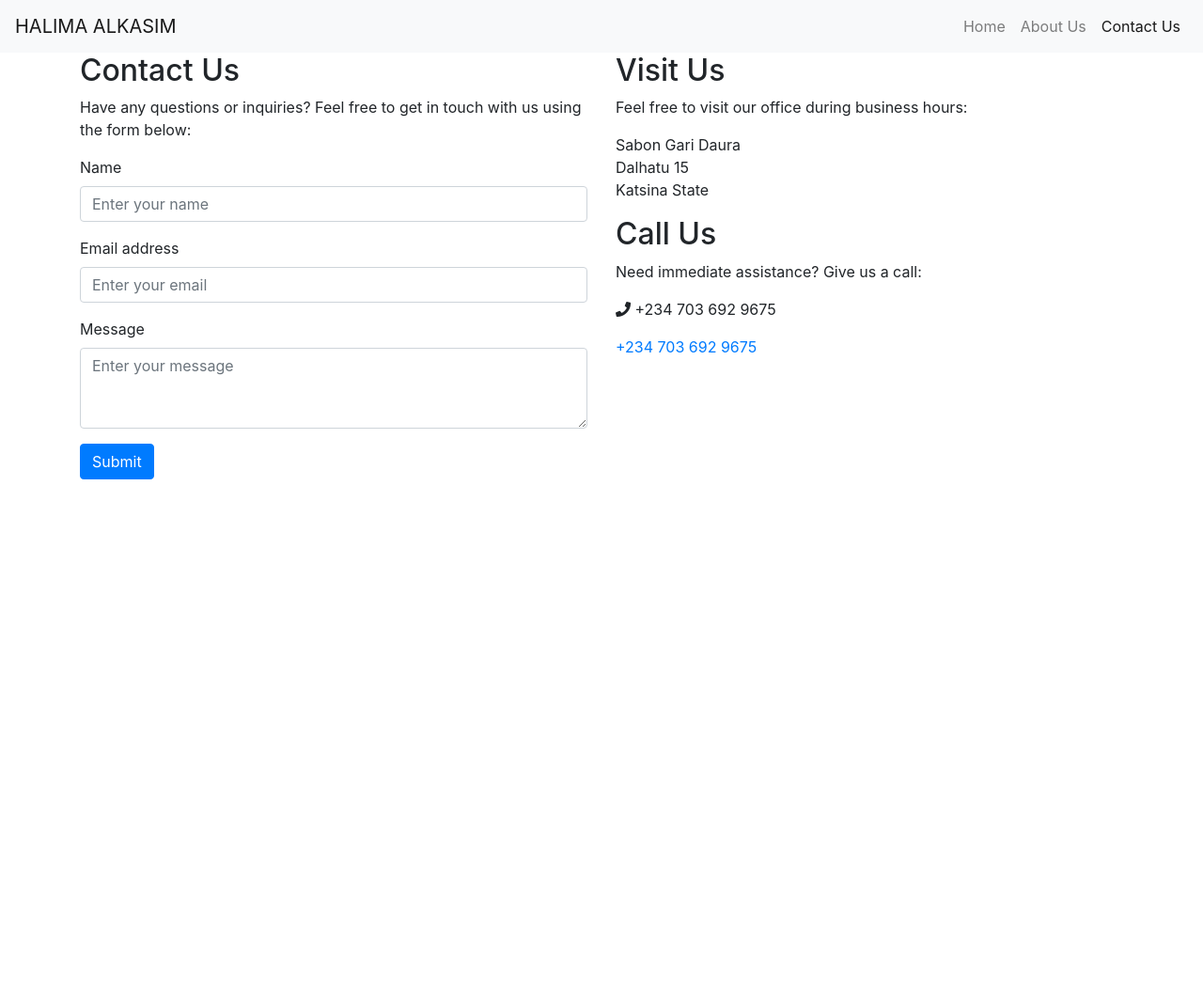
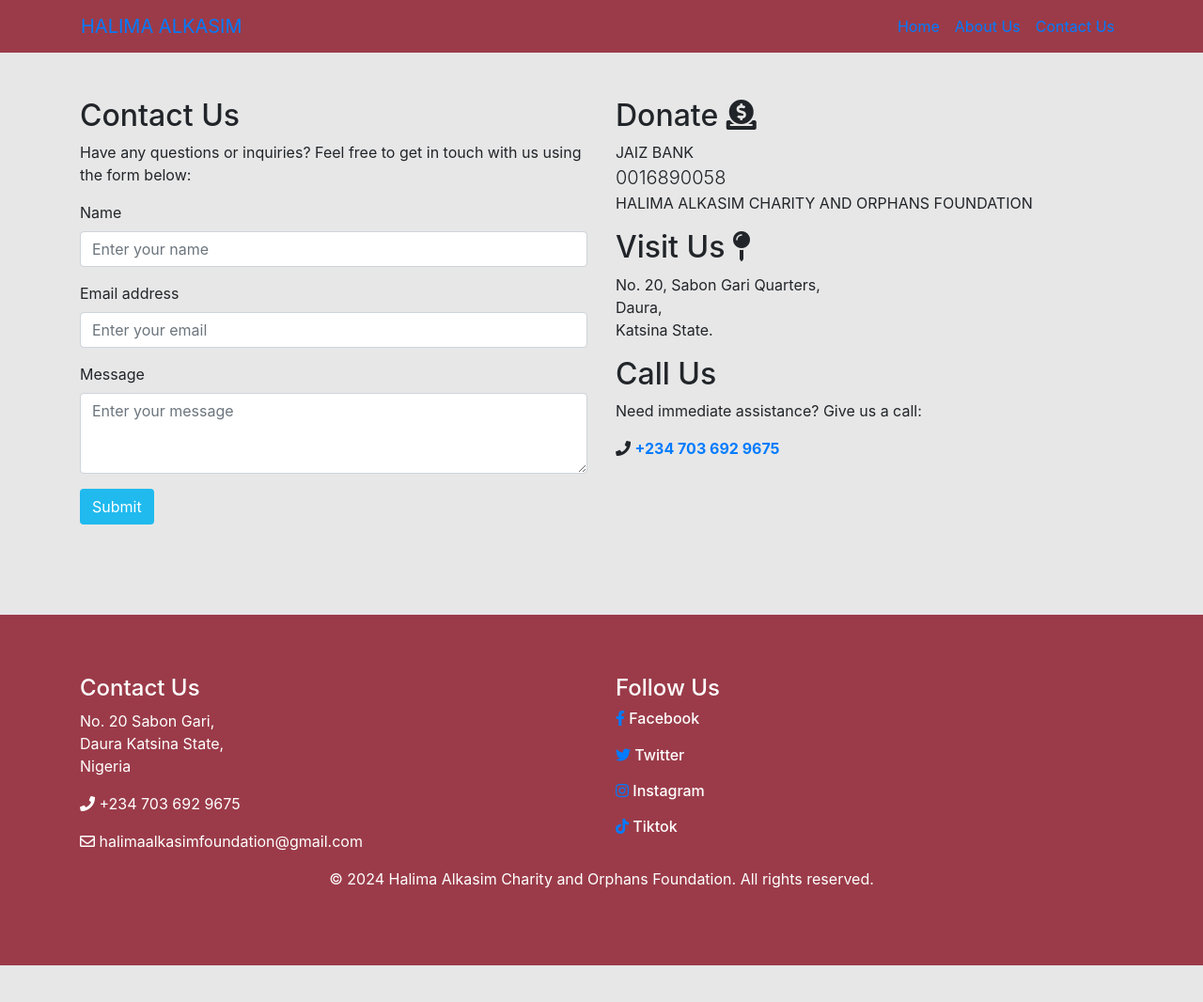
Before and after one commit to aazeezmukhtar/HALIMAALKASIM, a plain HTML site: page contact.html in a window 1280 px wide. Shown: the whole page at 94% size. Before the commit the page ends 800 px from the top, so only its background shows below. Drawn offline with nearby package versions, Linux system fonts and the light colour scheme; files that its build step writes are made by us from their sources.

Commit message:
Update contact.html

```diff
--- a/contact.html
+++ b/contact.html
@@ -1,21 +1,26 @@
 <!DOCTYPE html>
 <html lang="en">
+
 <head>
   <meta charset="UTF-8">
   <meta name="viewport" content="width=device-width, initial-scale=1.0">
   <title>Contact Us</title>
   <link rel="stylesheet" href="https://maxcdn.bootstrapcdn.com/bootstrap/4.5.2/css/bootstrap.min.css">
   <link rel="stylesheet" href="https://cdnjs.cloudflare.com/ajax/libs/font-awesome/5.15.3/css/all.min.css">
+  <link rel="stylesheet" href="css/bootstrap.min.css">
+  <link rel="stylesheet" href="/css/styles.css">
   <style>
     /* Add your custom CSS styles here */
   </style>
 </head>
+
 <body>
 
   <header class="static-header">
-  <nav class="navbar navbar-expand-lg navbar-light bg-light">
+    <nav class="container navbar navbar-expand-lg ">
       <a class="navbar-brand" href="#">HALIMA ALKASIM</a>
-    <button class="navbar-toggler" type="button" data-toggle="collapse" data-target="#navbarNav" aria-controls="navbarNav" aria-expanded="false" aria-label="Toggle navigation">
+      <button class="navbar-toggler" type="button" data-toggle="collapse" data-target="#navbarNav"
+        aria-controls="navbarNav" aria-expanded="false" aria-label="Toggle navigation">
         <span class="navbar-toggler-icon"></span>
       </button>
       <div class="collapse navbar-collapse" id="navbarNav">
@@ -38,7 +43,7 @@
     <section class="contact-us-section">
       <div class="container">
         <div class="row">
-        <div class="col-md-6">
+          <div class="col-md-6 my-5">
             <h2>Contact Us</h2>
             <p>Have any questions or inquiries? Feel free to get in touch with us using the form below:</p>
             <form>
@@ -54,29 +59,61 @@
                 <label for="message">Message</label>
                 <textarea class="form-control" id="message" rows="3" placeholder="Enter your message"></textarea>
               </div>
-            <button type="submit" class="btn btn-primary">Submit</button>
+              <button type="submit" class="btn ">Submit</button>
             </form>
           </div>
-        <div class="col-md-6">
-          <h2>Visit Us</h2>
-          <p>Feel free to visit our office during business hours:</p>
+          <div class="col-md-6 my-5">
+            <h2>Donate <i class="fas fa-donate"></i> </h2>
+
             <address>
-            Sabon Gari Daura<br>
-            Dalhatu 15<br>
-            Katsina State
+              <i class="fas fa-bank"></i></i>JAIZ BANK <br>
+              <strong class="lead">0016890058 </strong><br>
+              HALIMA ALKASIM CHARITY AND ORPHANS FOUNDATION
+            </address>
+
+            <h2>Visit Us <i class="fas fa-map-pin"></i></h2>
+
+            <address>
+              No. 20, Sabon Gari Quarters,<br>
+              Daura,<br>
+              Katsina State.
             </address>
             <h2>Call Us</h2>
             <p>Need immediate assistance? Give us a call:</p>
-          <p><i class="fas fa-phone"></i> +234 703 692 9675</p>
-          <p><a href="tel:+234">+234 703 692 9675</a></p>
+            <p><i class="fas fa-phone"></i>
+              <a href="tel:+234"><strong>+234 703 692 9675</strong></a>
+            </p>
           </div>
         </div>
       </div>
     </section>
   </main>
 
-<footer class="static-footer">
-  <!-- Add your static footer content here -->
+  <footer class="static-footer my-5 p-3">
+    <div class="container my-5">
+      <div class="row">
+        <div class="col-md-6">
+          <h4>Contact Us</h4>
+          <p>No. 20 Sabon Gari,<br>Daura Katsina State,<br>Nigeria</p>
+          <p><i class="fas fa-phone"></i> +234 703 692 9675</p>
+          <p><i class="far fa-envelope"></i> halimaalkasimfoundation@gmail.com</p>
+        </div>
+        <div class="col-md-6">
+          <h4>Follow Us</h4>
+          <h6 class="social-icons">
+            <a href="#"><i class="fab fa-facebook-f"></i> </a>     Facebook<br><br>
+            <a href="#"><i class="fab fa-twitter"></i> </a>     Twitter</li><br><br>
+            <a href="#"><i class="fab fa-instagram"></i></a>     Instagram<br><br>
+            <a href="#"><i class="fab fa-tiktok"></i></a>     Tiktok
+          </h6>
+        </div>
+      </div>
+      <div class="row">
+        <div class="col-md-12 text-center">
+          <p>&copy; 2024 Halima Alkasim Charity and Orphans Foundation. All rights reserved.</p>
+        </div>
+      </div>
+    </div>
   </footer>
 
   <script src="https://code.jquery.com/jquery-3.5.1.slim.min.js"></script>
@@ -84,4 +121,5 @@
   <script src="https://maxcdn.bootstrapcdn.com/bootstrap/4.5.2/js/bootstrap.min.js"></script>
 
 </body>
+
 </html>
```
Lines whose indentation alone changed are shown as unchanged.
